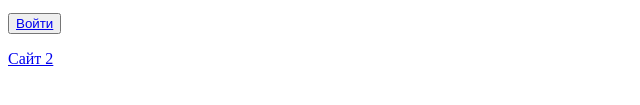
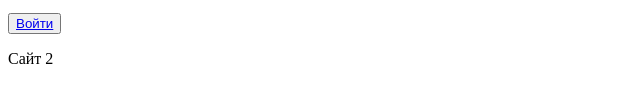
Before and after one commit to Wirklin/Wirklin.github.io, a plain HTML site: page firstsite/index.html in a window 1280 px wide. Shown: the part 159-264 px from the top of the page, 0-640 px from the left. Drawn offline with Linux system fonts and the light colour scheme.

Commit message:
Update index.html

```diff
--- a/firstsite/index.html
+++ b/firstsite/index.html
@@ -18,7 +18,7 @@
 
 <input type="text" name="user" value="">
 <p> <input type="password" name="pass" value=""></p>
-<button><a target="_blank" href="https://avatars.mds.yandex.net/get-zen_doc/3828082/pub_5f51440e4330f118aa1c2cbd_5f6d834a730d4120c22b3719/scale_1200"/>Войти</button>
+<button><a target="_blank" href="https://avatars.mds.yandex.net/get-zen_doc/3828082/pub_5f51440e4330f118aa1c2cbd_5f6d834a730d4120c22b3719/scale_1200">Войти</a></button>
 	<div>
 	<p>Сайт 2</p>
 	</div>
```
